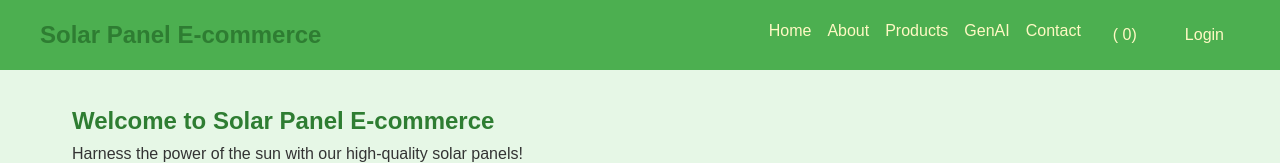
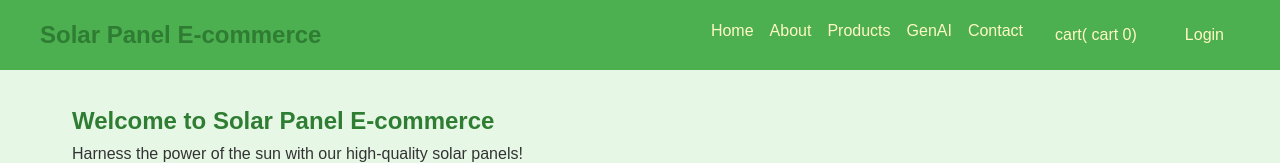
Before and after one commit to GowthamThirumoorthy/Solar-e-commerce, a plain HTML site: page index.html in a window 1280 px wide. Shown: the top 163 px of the page. Drawn offline with Linux system fonts and the light colour scheme; grey boxes are pictures that could not be loaded.

Commit message:
Update index.html

```diff
--- a/index.html
+++ b/index.html
@@ -16,7 +16,7 @@
                 <li><a href="#products">Products</a></li>
                 <li><a href="#ai-assistant">GenAI</a></li>
                 <li><a href="#contact">Contact</a></li>
-                <li><button id="cart-button">( <span id="cart-count">0</span>)</button></li>
+                <li><button id="cart-button">cart( <span id="cart-count">cart 0</span>)</button></li>
                 <li><button id="login-button">Login</button></li>
             </ul>
         </nav>
```
